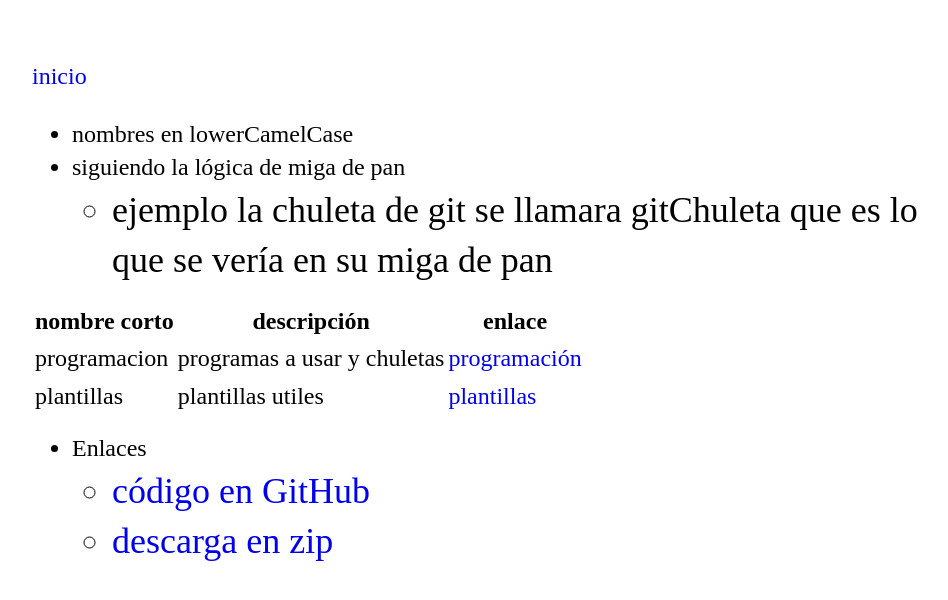
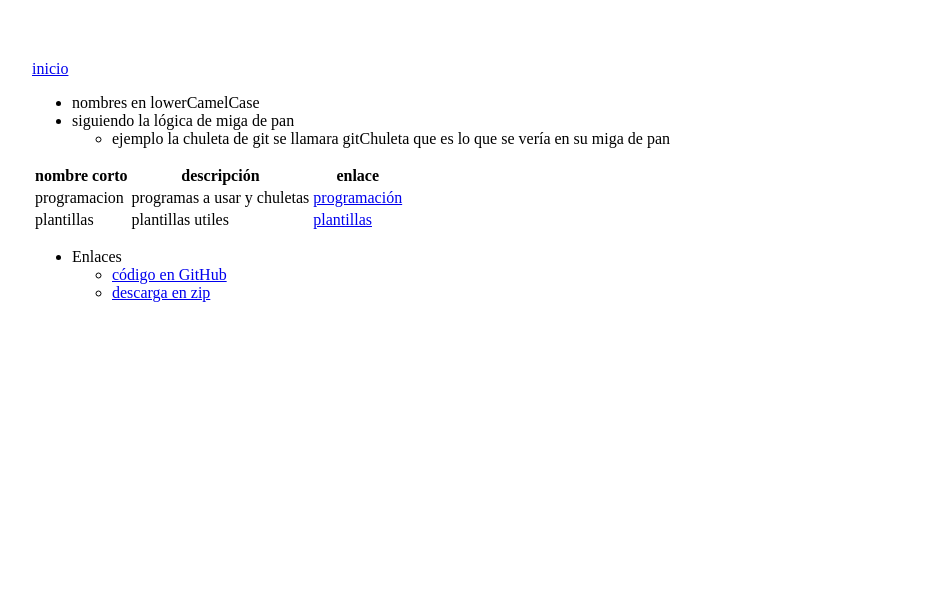
Before and after one commit to pelos6/plantillajekyll, a Jekyll site: the page built from index.md, in a window 1280 px wide. Shown: the top 600 px of the page, without its empty margins (160-1108 px from the left). Built offline with Jekyll 4.4.1, drawn with Linux system fonts in a browser that asks for light colours.

Commit message:
Update main.css

```diff
--- a/css/main.css
+++ b/css/main.css
@@ -2,17 +2,3 @@ body {
     margin: 60px auto;
     width: 70%;
 }
-a {
-    text-decoration: none;
-}
-a:hover {
-    text-decoration: underline;
-}
-h1 {
-    font-size: 2em;
-    font-family:'Helvetica', 'Arial', 'Sans-Serif';
-}
-p, th , td, li {
-    font-size: 1.5em;
-    line-height: 1.4em;
-}
```
